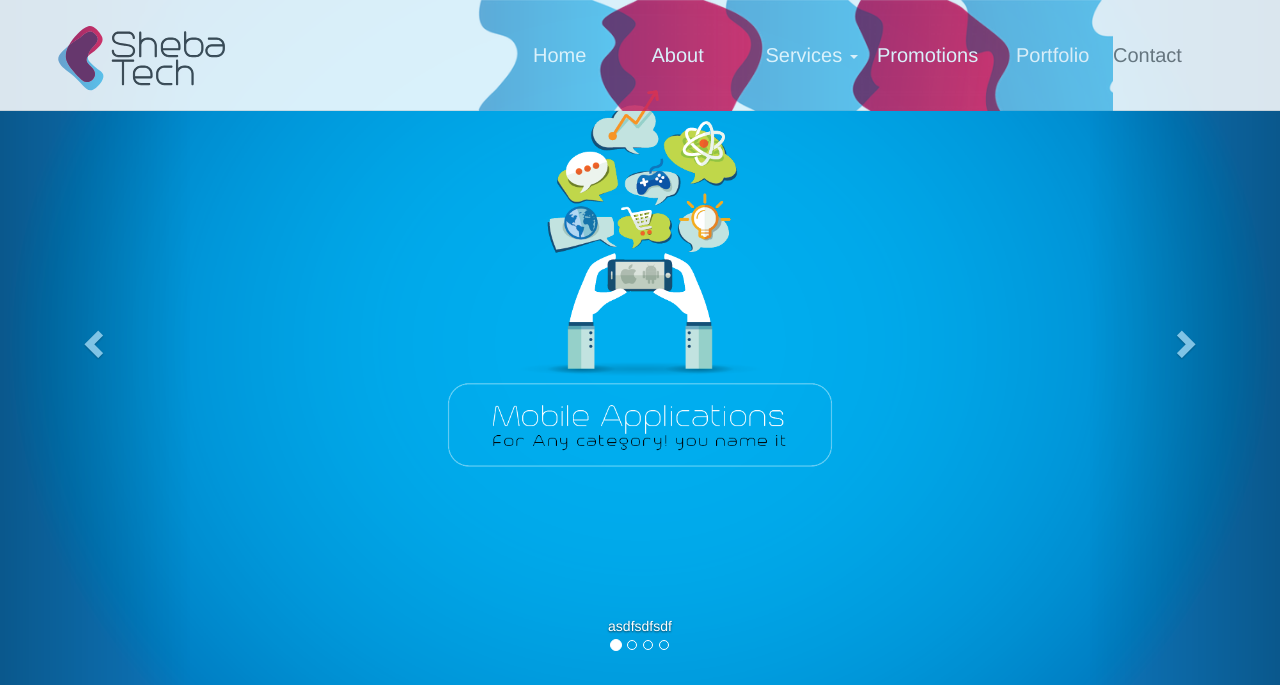
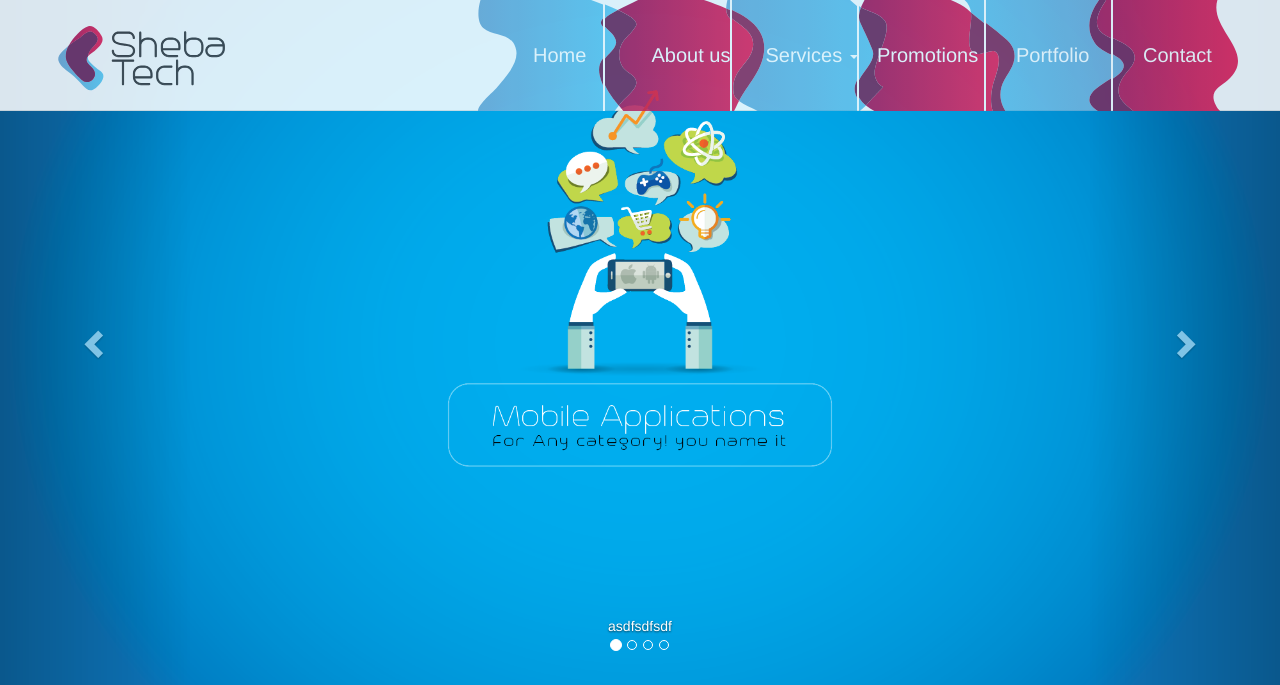
Before and after one commit to tarekshumaila/bootstrap_shebatech, a PHP site: page / in a window 1280 px wide. Shown: the top 685 px of the page. Run offline with PHP 8.4, Linux system fonts and the light colour scheme; some libraries are stand-ins or nearby versions.

Commit message:
added last sag menu and style

```diff
--- a/css/style.css
+++ b/css/style.css
@@ -4,9 +4,10 @@
 .nav > li > a{height:111px; width: 127px;padding:0;line-height: 111px;font-size:20px;color: white;}
 .navbar-default .navbar-nav>.active>a{background-color:white;}
 .navbar-brand img{width: 220px;}
-#home{background-image:url('../svg/menu/2.png');background-repeat:no-repeat;background-size:contain;color: white;padding-left: 55px;}
-#aboutus{background-image:url('../svg/menu/3.png');background-repeat:no-repeat;background-size:contain;color: white;padding-left: 46.5px;}
-#services{background-image:url('../svg/menu/4.png');background-repeat:no-repeat;background-size:contain;color: white;padding-left: 33.5px;}
-#promotions{background-image:url('../svg/menu/5.png');background-repeat:no-repeat;background-size:contain;color: white;padding-left: 18px;}
-#portfolio{background-image:url('../svg/menu/6.png');background-repeat:no-repeat;background-size:contain;color: white;padding-left: 30px;}
+#home{background-image:url('../svg/menu/1.svg');background-repeat:no-repeat;background-size:contain;color: white;padding-left: 55px;}
+#aboutus{background-image:url('../svg/menu/2.svg');background-repeat:no-repeat;background-size:contain;color: white;padding-left: 46.5px;}
+#services{background-image:url('../svg/menu/3.svg');background-repeat:no-repeat;background-size:contain;color: white;padding-left: 33.5px;}
+#promotions{background-image:url('../svg/menu/4.svg');background-repeat:no-repeat;background-size:contain;color: white;padding-left: 18px;}
+#portfolio{background-image:url('../svg/menu/5.svg');background-repeat:no-repeat;background-size:contain;color: white;padding-left: 30px;}
+#contact{background-image:url('../svg/menu/6.svg');background-repeat:no-repeat;background-size:contain;color: white;padding-left: 30px;}
 #container {padding: 0;}
--- a/php/nav.php
+++ b/php/nav.php
@@ -12,7 +12,7 @@
     <div id="navbar" class="navbar-collapse collapse">
       <ul class="nav navbar-nav navbar-right">
         <li class="active" ><a id="home" href="#">Home</a></li>
-        <li><a id="aboutus" href="#about">About</a></li>
+        <li><a id="aboutus" href="#about">About us</a></li>
         <li class="dropdown">
           <a id="services" href="#" class="dropdown-toggle" data-toggle="dropdown" role="button" aria-expanded="false">Services <span class="caret"></span></a>
           <ul class="dropdown-menu" role="menu">
```
Also changed, not shown: svg/logo.svg, svg/menu/1.svg (added), svg/menu/2.svg (added), svg/menu/3.svg (added), svg/menu/4.svg (added), svg/menu/5.svg (added), svg/menu/6.svg (added), svg/old svg/slides/caption1.svg, svg/old svg/slides/caption2.svg, svg/old svg/slides/caption3.svg, svg/old svg/slides/caption4.svg.
